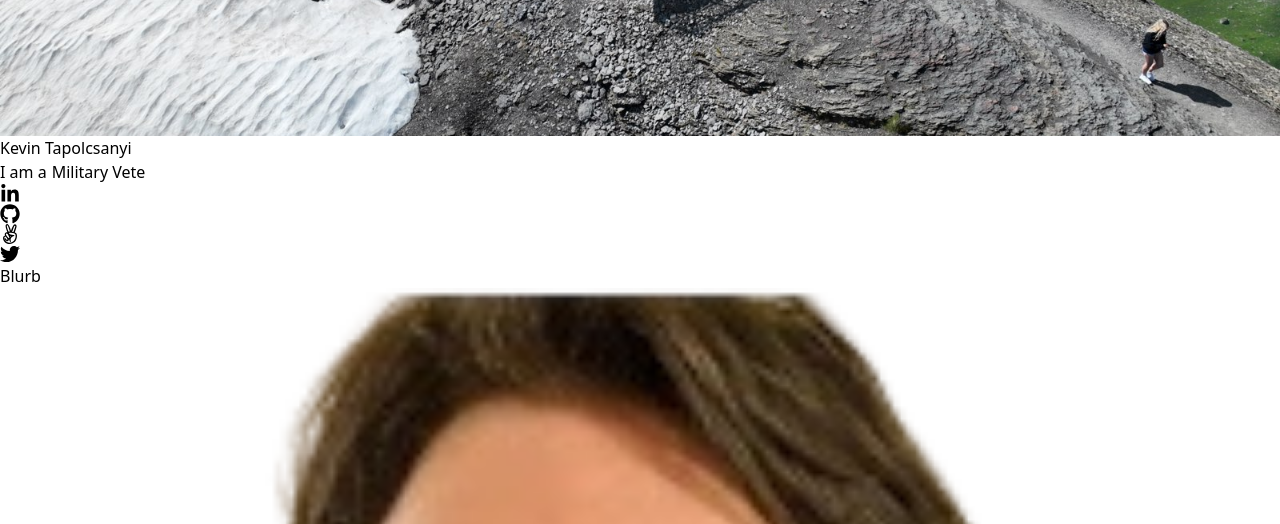
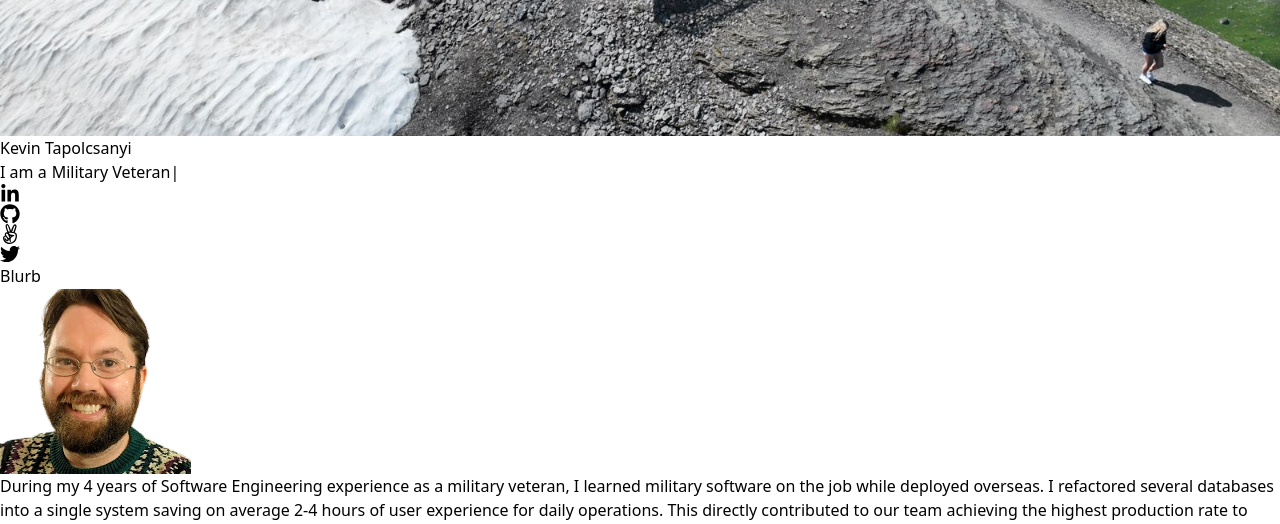
Before and after one commit to KevinTapol/Portfolio-React-Tailwind, a React (Vite) app: page / in a window 1280 px wide. Shown: the part 680-1204 px from the top of the page. Built offline with nearby package versions, Linux system fonts and the light colour scheme.

Commit message:
removed inline styles with tailwind styles added comments for style decisions

```diff
--- a/src/components/Blurb.jsx
+++ b/src/components/Blurb.jsx
@@ -1,20 +1,16 @@
 import { useState, useRef, useEffect } from 'react'
 import React from 'react'
 import portrait from '../assets/imgs/profile.png'
-
+// to inline style in a opening div tag use style={{objectFit: 'cover}} instead of tailwind className='object-cover'
 
 const Blurb = () => {
 
   const myRef = useRef();
   const [myElementIsVisible, setMyElementIsVisible] = useState();
-  // console.log('myElementIsVisible', myElementIsVisible)
-  // add empty array in useEffect() as a dependency so it only runs once
   useEffect(() => {
     const observer = new IntersectionObserver((entries)=> {
-      const entry = entries[0];
+    const entry = entries[0];
       setMyElementIsVisible(entry.isIntersecting)
-      //console.log('entry', entry)
-
     },{
       threshold: 0
     })
@@ -22,17 +18,16 @@ const Blurb = () => {
   }, [])
 
   return (
-    // <div ref={myRef} id='blurb' className='max-w-[1040px] m-auto md:pl-20 p-4 py-16' >
     <div ref={myRef} id='blurb' className={`${ myElementIsVisible ? 'max-w-[1040px] m-auto md:pl-20 p-4 py-16 fadeLoad' : 'max-w-[1040px] m-auto md:pl-20 p-4 py-16 opacity-0'} `}>
-        <h1 className='text-4xl font-bold text-center text-[#001b5e]' >Blurb
+        <h1 className='text-4xl font-bold text-center text-[#001b5e]' >
+          Blurb
         </h1>
-        {/* <span>{ myElementIsVisible ? 'Yes' : 'No' }</span> */}
         <div className='flex' >
-            {/* <img className='hidden md:block rounded-full mr-3 shadow-2xl' style={{objectFit: 'cover', width: '100%', height: '100%'}} src="../src/assets/imgs/profile.png" alt="" /> */}
-            <img className='hidden md:block rounded-full mr-3 shadow-2xl' style={{objectFit: 'cover', width: '100%', height: '100%'}} src={portrait} alt="" />
-            <p className='m-auto' >During my 4 years of Software Engineering experience as a military veteran, I learned military software on the job while deployed overseas. I refactored several databases into a single system saving on average 2-4 hours of user experience for daily operations. This directly contributed to our team achieving the highest production rate to date of over 92%. I am looking forward to contributing by solving hard problems with an eye towards delivering customer value and business results through software engineering.</p>
+          <img className='hidden md:block rounded-full mr-3 shadow-2xl object-cover w-full h-full' src={portrait} alt="" />
+          <p className='m-auto' >
+            During my 4 years of Software Engineering experience as a military veteran, I learned military software on the job while deployed overseas. I refactored several databases into a single system saving on average 2-4 hours of user experience for daily operations. This directly contributed to our team achieving the highest production rate to date of over 92%. I am looking forward to contributing by solving hard problems with an eye towards delivering customer value and business results through software engineering.
+          </p>
         </div>
-
     </div>
   )
 }
--- a/src/components/Main.jsx
+++ b/src/components/Main.jsx
@@ -3,25 +3,23 @@ import { useInView } from 'react-intersection-observer'
 import { TypeAnimation } from 'react-type-animation'
 import Links from './Links'
 import meier from '../assets/imgs/meier.jpg'
+// imported jpg because netlify host was having issues with img src="../src/assets/imgs/salute.jpg"
+// to flip the image on the horizontal change scale-x to scale-x-[-1]
+// to not show delete animation for TypeAnimation set omitDeletionAnimation to true
 
 const Main = () => {
   const { ref:myRef, inView: myElementIsVisible } = useInView();
   return (
     <div ref={myRef} id='main' className='mb-1' >
-        {/* <img className='w-full h-screen object-cover object-left scale-x' src="../src/assets/imgs/salute.jpg" alt="" /> */}
         <img className='w-full h-screen object-fill object-left scale-x' src={meier} alt="" />
-        {/* to flip the image replace the class scale-x with scale-x-[-1] */}
         <div className='w-full h-screen absolute top-0 left-0 bg-white/40' >
-            {/* <div className='max-w-[700px] m-auto h-full w-full flex flex-col justify-center lg:items-start items-center main_text' > */}
-            <div  className={`${myElementIsVisible ? 'max-w-[700px] m-auto h-full w-full flex flex-col justify-center items-center main_text' : 'max-w-[700px] m-auto h-full w-full flex flex-col justify-center items-center opacity-0' }`} >
+          <div  className={`${myElementIsVisible ? 'max-w-[700px] m-auto h-full w-full flex flex-col justify-center items-center main_text' : 'max-w-[700px] m-auto h-full w-full flex flex-col justify-center items-center opacity-0' }`} >
             <h1 className='sm:text-5xl text-4xl font-bold text-gray-800' >Kevin Tapolcsanyi</h1>
             <h2 className='flex sm:text-3xl text-2xl pt-4 text-blue-800' >I am a
-              {/* set to true to not show delete animation */}
               <TypeAnimation omitDeletionAnimation={false}
                 sequence={[
-                  // Same substring at the start will only be typed out once, initially
                   'Software Engineer',
-                  2000, // wait 1s before replacing "Mice" with "Hamsters"
+                  2000,
                   'Military Veteran',
                   2000,
                   'Developer',
@@ -36,7 +34,7 @@ const Main = () => {
               />
             </h2>
             <Links />
-            </div>
+          </div>
         </div>
     </div>
   )
--- a/src/components/ProjectItem.jsx
+++ b/src/components/ProjectItem.jsx
@@ -2,22 +2,27 @@ import React from 'react'
 
 const ProjectItem = ({img, title, tech, link, g_link}) => {
   return (
-    // <div className='relative flex items-center justify-center h-auto w-full shadow-xl shadow-gray-400 rounded-xl group hover:bg-gradient-to-r from-gray-500 to-[#001b5e]' >
+    // removed w-full and added m-auto to fix 400px-800px conflicting issues
     <div className='relative flex items-center justify-center h-auto max-w-xs shadow-xl shadow-gray-400 rounded-xl group hover:bg-gradient-to-r from-gray-500 to-[#001b5e] m-auto' >
         <img className='rounded-xl group-hover:opacity-10' src={img} alt="" />
-        {/* <div className='hidden group-hover:block absolute top-[50%] left-[50%] translate-x-[-50%] translate-y-[-50%]' > */}
+        {/* added max-w-sm to div below for 400-800px conflicting issues */}
         <div className='hidden group-hover:block absolute top-[50%] left-[50%] translate-x-[-50%] translate-y-[-50%] max-w-sm' >
             <h3 className='text-lg font-bold text-white  tracking-wider text-center' >
                 {title}
             </h3>
-            {/* <p className='pb-4 pt-2 text-white text-center' >{tech}</p> */}
-            {/* <p className='my-20 bg-gradient-to-r from-indigo-500 to-[#001b5e] rounded-md pb-4 pt-2 text-white text-center text-sm' >{tech}</p> */}
-            <p className='lg:my-20 p-2 bg-gradient-to-l from-sky-800 to-emerald-500 rounded-md text-white text-center text-xs' >{tech}</p>
+            {/* added darker gradients to better read tech descriptions, also added lg:my-20 for margins of screens greater than large and decreased the text size with text-xs */}
+            <p className='lg:my-20 p-2 bg-gradient-to-l from-sky-800 to-emerald-500 rounded-md text-white text-center text-xs' >
+                {tech}
+            </p>
             <a  className='' target="_blank" href={link}>
-                <p className='bg-blue-800 rounded-3xl text-center p-2 m-2 text-white cursor-pointer text-xs  hover:scale-[120%] ease-in duration-200' >Click Here for Website</p>
+                <p className='bg-blue-800 rounded-3xl text-center p-2 m-2 text-white cursor-pointer text-xs  hover:scale-[120%] ease-in duration-200' >
+                    Click Here for Website
+                </p>
             </a>
             <a target="_blank" href={g_link}>
-                <p className='bg-blue-800 rounded-3xl text-center p-2 m-2 text-white cursor-pointer text-xs  hover:scale-[120%] ease-in duration-200 ' >Click Here for GitHub Repo</p>
+                <p className='bg-blue-800 rounded-3xl text-center p-2 m-2 text-white cursor-pointer text-xs  hover:scale-[120%] ease-in duration-200 ' >
+                    Click Here for GitHub Repo
+                </p>
             </a>
         </div>
     </div>
--- a/src/components/Resume.jsx
+++ b/src/components/Resume.jsx
@@ -8,7 +8,9 @@ const Resume = () => {
         <h1 className='text-4xl mb-1 font-bold text-center text-[#001b5e]' >Resume
         </h1>
         <div className='flex' >
-            <a className='m-auto bg-blue-800 rounded-lg p-2 py-1 font-bold text-xl text-white cursor-pointer hover:scale-[110%] ease-in duration-200' target="_blank" href="https://docs.google.com/document/d/132_RyTjC0EIUiVMitXWQU0MopPzWk0olXqTD192C978/edit?usp=sharing">Click Here For My Resume</a>
+            <a className='m-auto bg-blue-800 rounded-lg p-2 py-1 font-bold text-xl text-white cursor-pointer hover:scale-[110%] ease-in duration-200' target="_blank" href="https://docs.google.com/document/d/132_RyTjC0EIUiVMitXWQU0MopPzWk0olXqTD192C978/edit?usp=sharing">
+              Click Here For My Resume
+            </a>
         </div>
     </div>
   )
```
Also changed, not shown: src/components/Links.jsx (indentation only).
